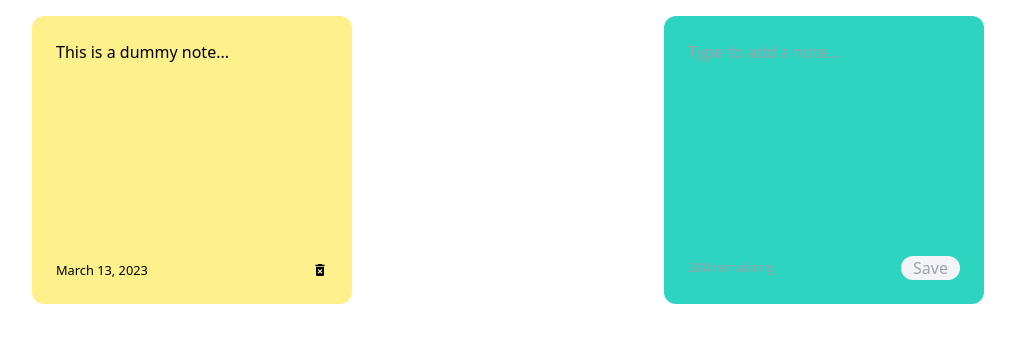
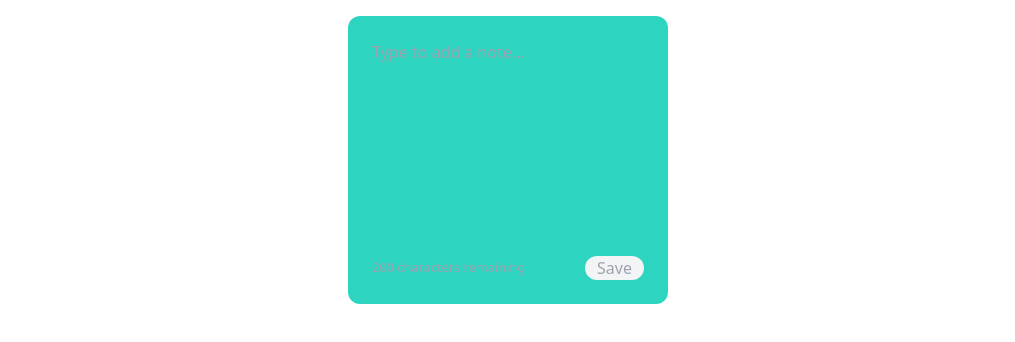
Before and after one commit to StephenHenryJr/sticky-notes-react, a React (Create React App) app: page / in a window 1280 px wide. Shown: the top 342 px of the page, without its empty margins (132-1147 px from the left). Built offline with nearby package versions, Linux system fonts and the light colour scheme.

Commit message:
delete note function added

```diff
--- a/src/components/AddNote.js
+++ b/src/components/AddNote.js
@@ -6,18 +6,23 @@ const AddNote = () => {
 
   const { noteText, handleChange, handleSaveClick } = useStateContext();
 
+  const characterCount = 200;
+
   return (
     <div className="bg-teal-400 h-72 w-80 p-6 rounded-xl flex flex-col justify-between">
       <textarea
-        className="bg-transparent"
+        className="bg-transparent whitespace-pre-wrap"
         rows={8}
         cols={10}
+        maxLength={200}
+        wrap={'soft'}
         placeholder="Type to add a note..."
         value={noteText}
         onChange={handleChange}
-      ></textarea>
+      >
+      </textarea>
       <div className="flex justify-between items-center">
-        <small className="text-gray-400">200 remaining</small>
+        <small className="text-gray-400">{characterCount - noteText.length} characters remaining</small>
         <button className="bg-gray-100 hover:bg-gray-200 text-gray-400 px-3 rounded-2xl" onClick={handleSaveClick}>Save</button>
       </div>
     </div>
--- a/src/components/Note.js
+++ b/src/components/Note.js
@@ -1,13 +1,17 @@
 import React from 'react'
 import { MdDeleteForever } from 'react-icons/md';
+import { useStateContext } from "../contexts/ContextProvider";
 
 const Note = ({note}) => {
+
+  const { handleDeleteClick } = useStateContext();
+
   return (
     <div className='bg-yellow-200 h-72 w-80 p-6 rounded-xl flex flex-col justify-between'>
         <span>{note.text}</span>
         <div className='flex justify-between'>
             <small>{note.date}</small>
-            <button>
+            <button onClick={() => handleDeleteClick(note.id)}>
                 <MdDeleteForever />
             </button>
         </div>
--- a/src/contexts/ContextProvider.js
+++ b/src/contexts/ContextProvider.js
@@ -5,11 +5,11 @@ const StateContext = createContext();
 
 export const ContextProvider = ({ children }) => {
   const [notes, setNotes] = useState([
-    {
-      id: nanoid(),
-      text: "This is a dummy note...",
-      date: "March 13, 2023",
-    },
+    // {
+    //   id: nanoid(),
+    //   text: "This is a dummy note...",
+    //   date: "March 13, 2023",
+    // },
   ]);
 
   const [noteText, setNoteText] = useState("");
@@ -23,6 +23,11 @@ export const ContextProvider = ({ children }) => {
       addNote(noteText)
       setNoteText('')
     }
+  }
+
+  const handleDeleteClick = (id) => {
+    const newNotes = notes.filter(note => note.id !== id);
+    setNotes(newNotes)
   }
 
   const addNote = (text) => {
@@ -46,6 +51,7 @@ export const ContextProvider = ({ children }) => {
         handleChange,
         handleSaveClick,
         addNote,
+        handleDeleteClick,
       }}
     >
       {children}
```
